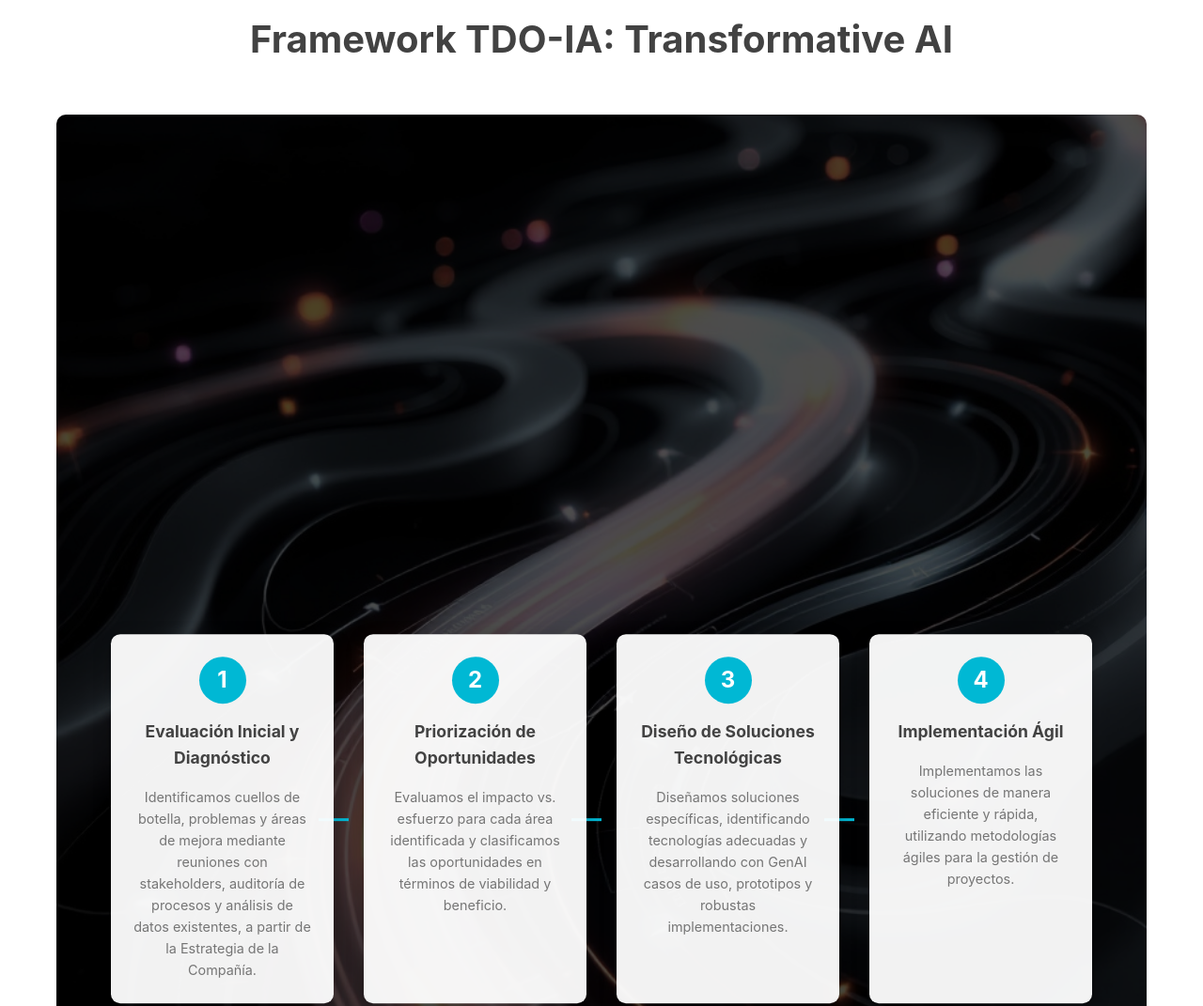
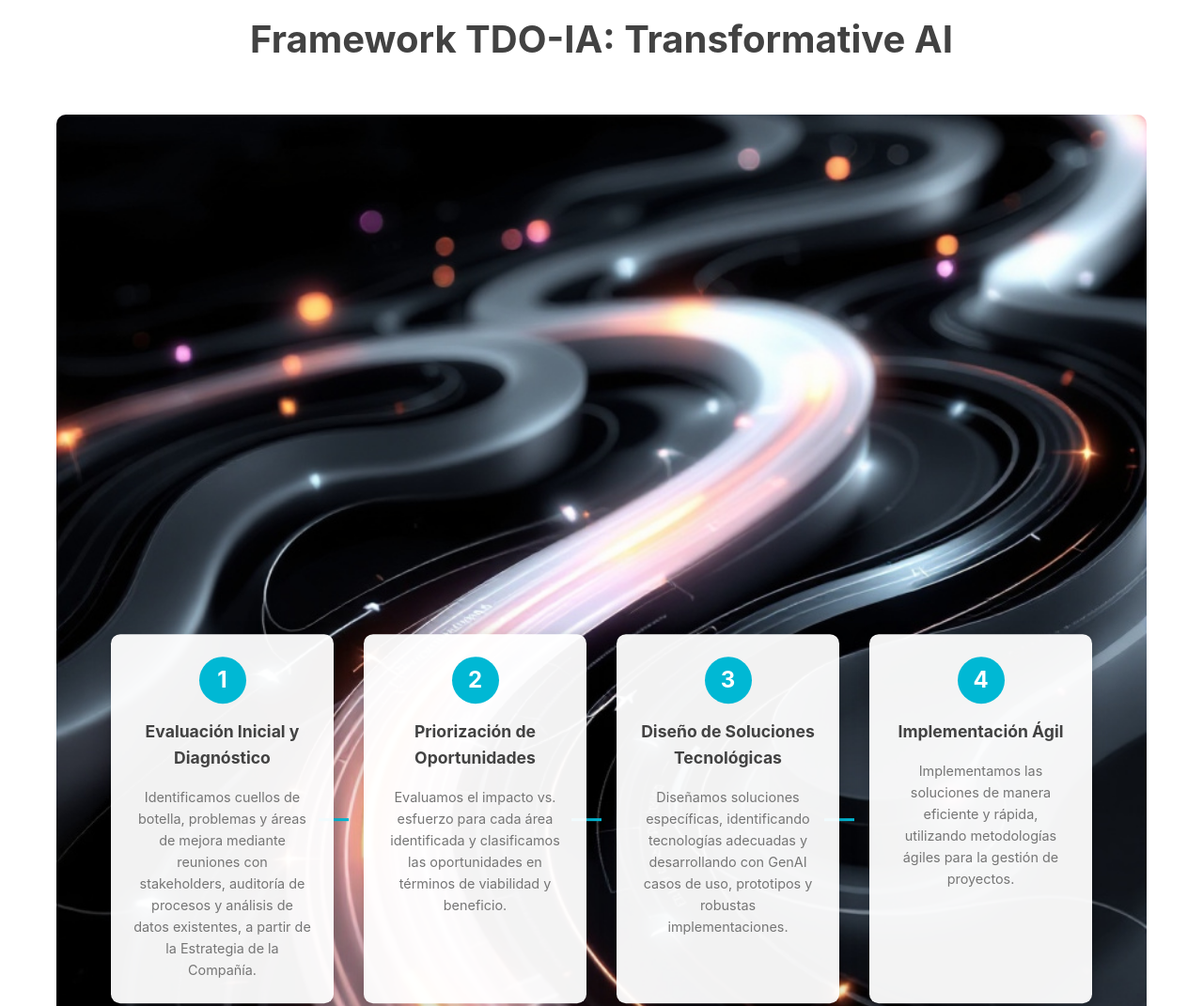
Before and after one commit to arvergara/alfil, a plain HTML site: page index.html in a window 1280 px wide. Shown: the part 2480-3551 px from the top of the page at 94% size. Drawn offline with Linux system fonts and the light colour scheme.

Commit message:
Quitar filtro de difuminado de la imagen del framework

```diff
--- a/index.html
+++ b/index.html
@@ -233,7 +233,6 @@
         width: 100%;
         height: auto;
         border-radius: 10px;
-        filter: brightness(0.3);
       }
 
       .framework-steps {
```
